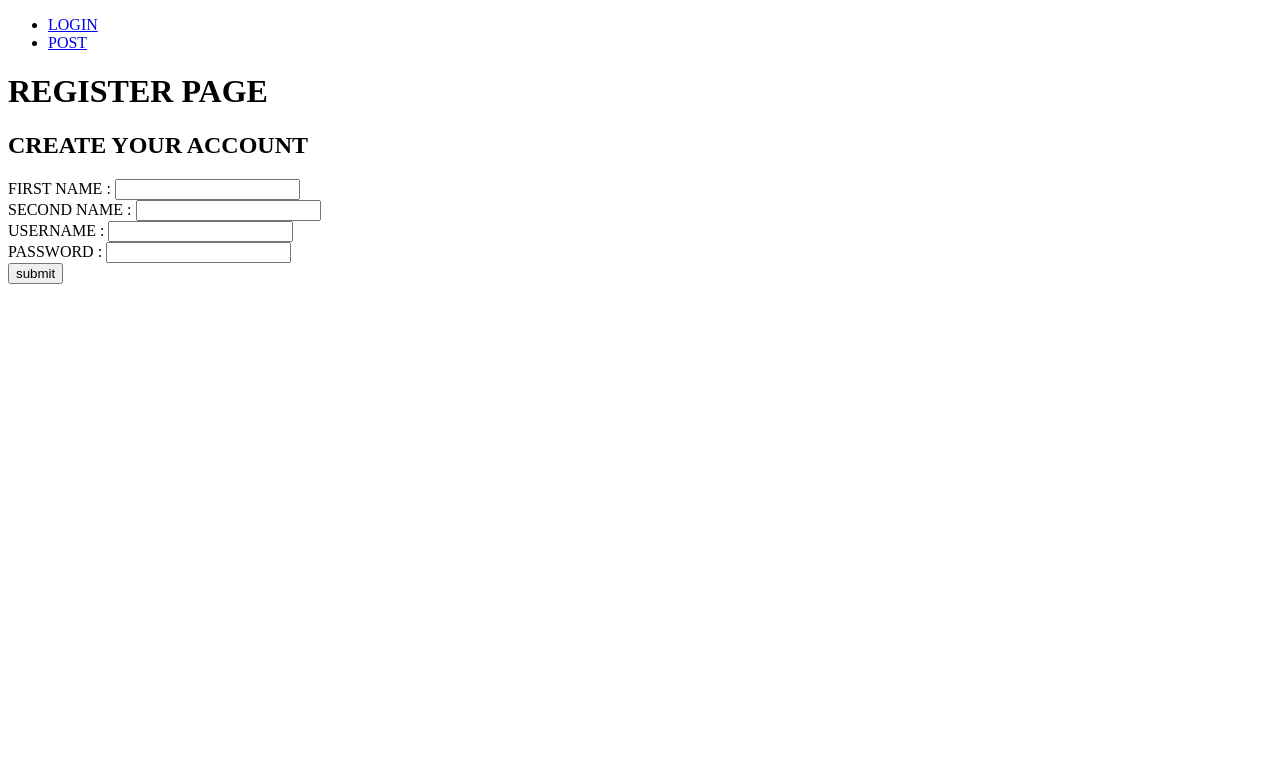
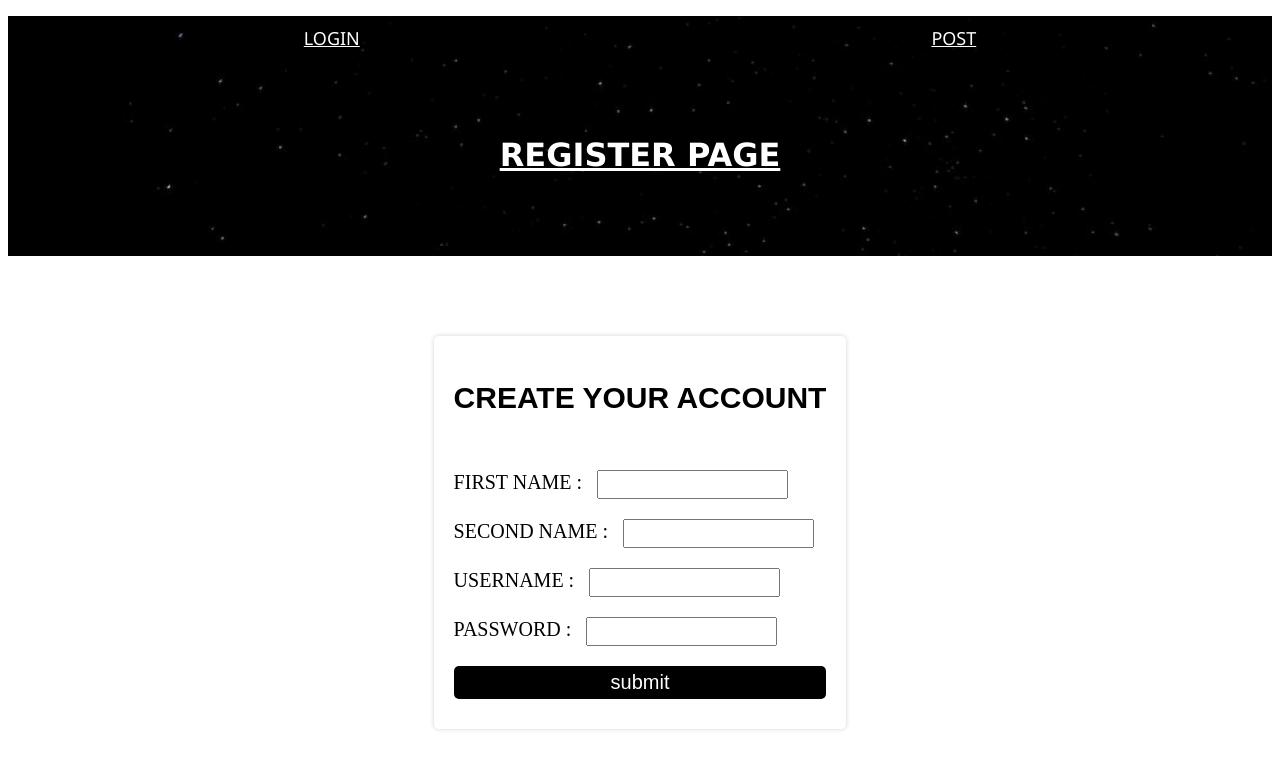
Before and after one commit to akhileshmutyala999/WEB-development, a website: page public/register.html in a window 1280 px wide. Drawn offline with Linux system fonts and the light colour scheme.

Commit message:
register page css path updated

```diff
--- a/public/register.html
+++ b/public/register.html
@@ -5,7 +5,7 @@
     <meta http-equiv="X-UA-Compatible" content="IE=edge">
     <meta name="viewport" content="width=device-width, initial-scale=1.0">
     <title>REGISTER</title>
-    <link rel="stylesheet" href="/public/style/style.cssh">
+    <link rel="stylesheet" href="/public/style/style.css">
 
 </head>
 <body id="register">
```
